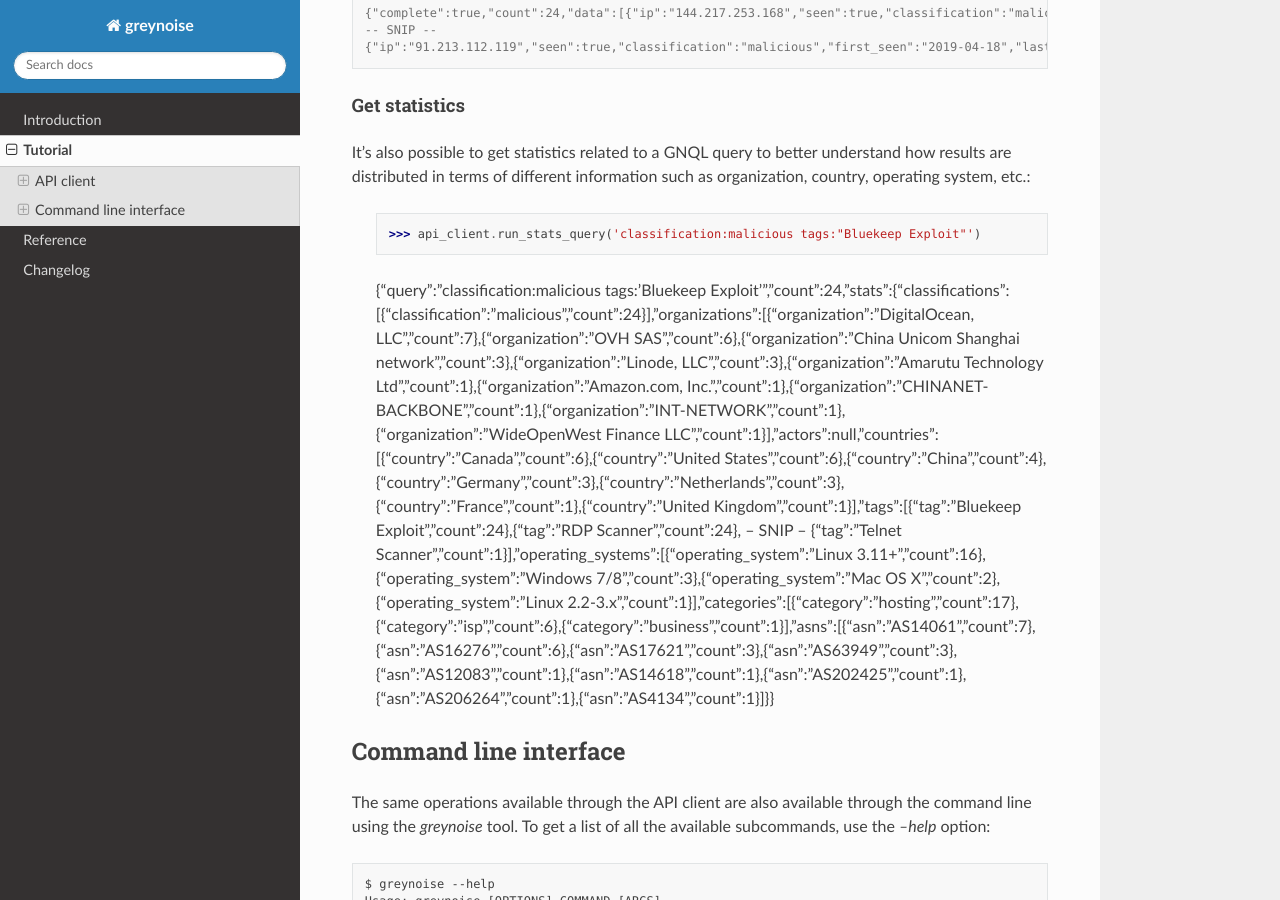
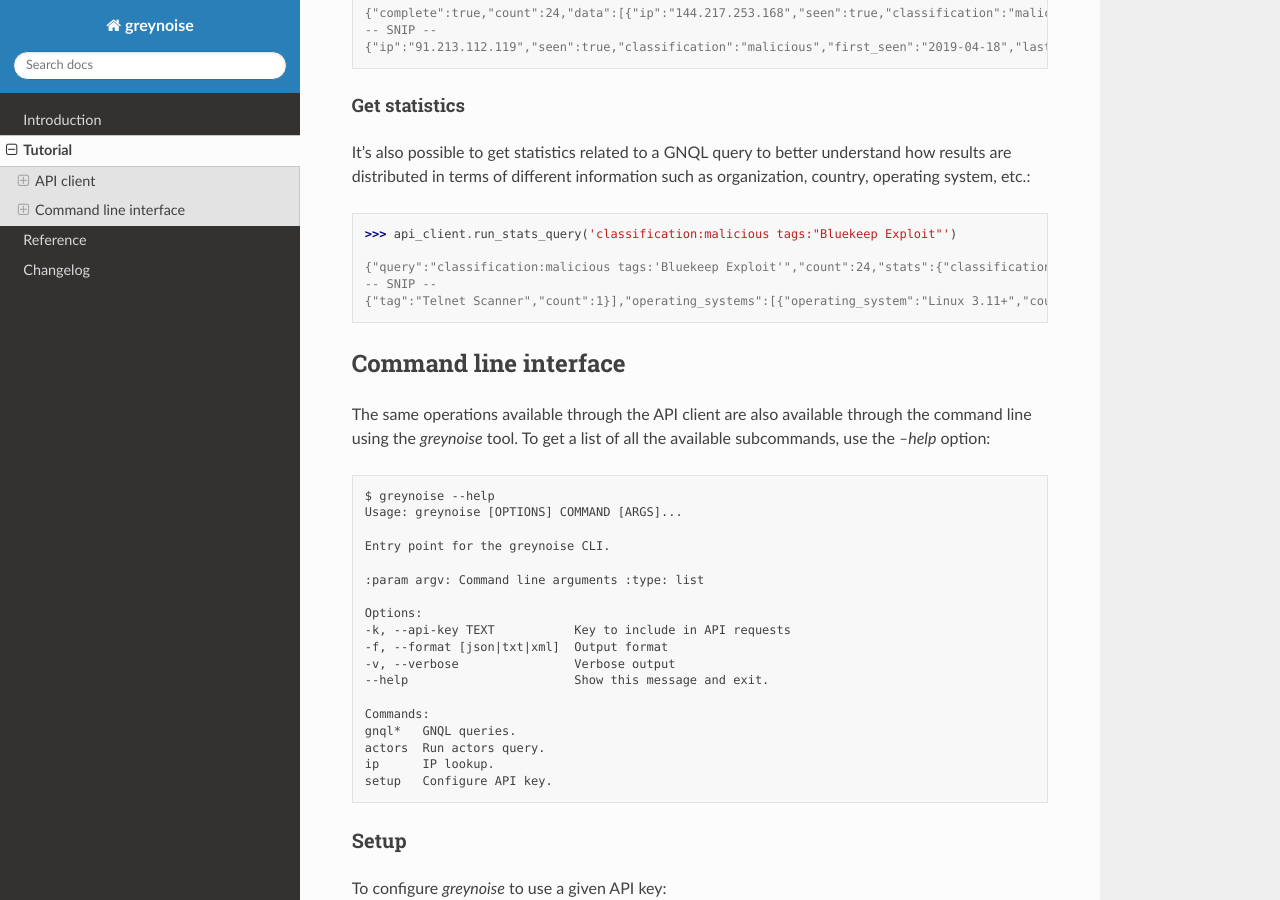
Before and after one commit to GreyNoise-Intelligence/pygreynoise, a Sphinx documentation site: the page built from docs/source/tutorial.rst, in a window 1280 px wide and 900 px high, scrolled down 1325 px. Built offline with Sphinx 7.4.7 and the Read the Docs theme 2.0.0, drawn with Linux system fonts in a browser that asks for light colours.

Commit message:
Formatting

```diff
--- a/docs/source/tutorial.rst
+++ b/docs/source/tutorial.rst
@@ -67,13 +67,13 @@
 
 It's also possible to get statistics related to a GNQL query to better understand how
 results are distributed in terms of different information such as organization, country,
-operating system, etc.:
+operating system, etc.::
 
-   >>> api_client.run_stats_query('classification:malicious tags:"Bluekeep Exploit"')
+    >>> api_client.run_stats_query('classification:malicious tags:"Bluekeep Exploit"')
 
-   {"query":"classification:malicious tags:'Bluekeep Exploit'","count":24,"stats":{"classifications":[{"classification":"malicious","count":24}],"organizations":[{"organization":"DigitalOcean, LLC","count":7},{"organization":"OVH SAS","count":6},{"organization":"China Unicom Shanghai network","count":3},{"organization":"Linode, LLC","count":3},{"organization":"Amarutu Technology Ltd","count":1},{"organization":"Amazon.com, Inc.","count":1},{"organization":"CHINANET-BACKBONE","count":1},{"organization":"INT-NETWORK","count":1},{"organization":"WideOpenWest Finance LLC","count":1}],"actors":null,"countries":[{"country":"Canada","count":6},{"country":"United States","count":6},{"country":"China","count":4},{"country":"Germany","count":3},{"country":"Netherlands","count":3},{"country":"France","count":1},{"country":"United Kingdom","count":1}],"tags":[{"tag":"Bluekeep Exploit","count":24},{"tag":"RDP Scanner","count":24},
-   -- SNIP --
-   {"tag":"Telnet Scanner","count":1}],"operating_systems":[{"operating_system":"Linux 3.11+","count":16},{"operating_system":"Windows 7/8","count":3},{"operating_system":"Mac OS X","count":2},{"operating_system":"Linux 2.2-3.x","count":1}],"categories":[{"category":"hosting","count":17},{"category":"isp","count":6},{"category":"business","count":1}],"asns":[{"asn":"AS14061","count":7},{"asn":"AS16276","count":6},{"asn":"AS17621","count":3},{"asn":"AS63949","count":3},{"asn":"AS12083","count":1},{"asn":"AS14618","count":1},{"asn":"AS202425","count":1},{"asn":"AS206264","count":1},{"asn":"AS4134","count":1}]}}
+    {"query":"classification:malicious tags:'Bluekeep Exploit'","count":24,"stats":{"classifications":[{"classification":"malicious","count":24}],"organizations":[{"organization":"DigitalOcean, LLC","count":7},{"organization":"OVH SAS","count":6},{"organization":"China Unicom Shanghai network","count":3},{"organization":"Linode, LLC","count":3},{"organization":"Amarutu Technology Ltd","count":1},{"organization":"Amazon.com, Inc.","count":1},{"organization":"CHINANET-BACKBONE","count":1},{"organization":"INT-NETWORK","count":1},{"organization":"WideOpenWest Finance LLC","count":1}],"actors":null,"countries":[{"country":"Canada","count":6},{"country":"United States","count":6},{"country":"China","count":4},{"country":"Germany","count":3},{"country":"Netherlands","count":3},{"country":"France","count":1},{"country":"United Kingdom","count":1}],"tags":[{"tag":"Bluekeep Exploit","count":24},{"tag":"RDP Scanner","count":24},
+    -- SNIP --
+    {"tag":"Telnet Scanner","count":1}],"operating_systems":[{"operating_system":"Linux 3.11+","count":16},{"operating_system":"Windows 7/8","count":3},{"operating_system":"Mac OS X","count":2},{"operating_system":"Linux 2.2-3.x","count":1}],"categories":[{"category":"hosting","count":17},{"category":"isp","count":6},{"category":"business","count":1}],"asns":[{"asn":"AS14061","count":7},{"asn":"AS16276","count":6},{"asn":"AS17621","count":3},{"asn":"AS63949","count":3},{"asn":"AS12083","count":1},{"asn":"AS14618","count":1},{"asn":"AS202425","count":1},{"asn":"AS206264","count":1},{"asn":"AS4134","count":1}]}}
 
 
 Command line interface
```
